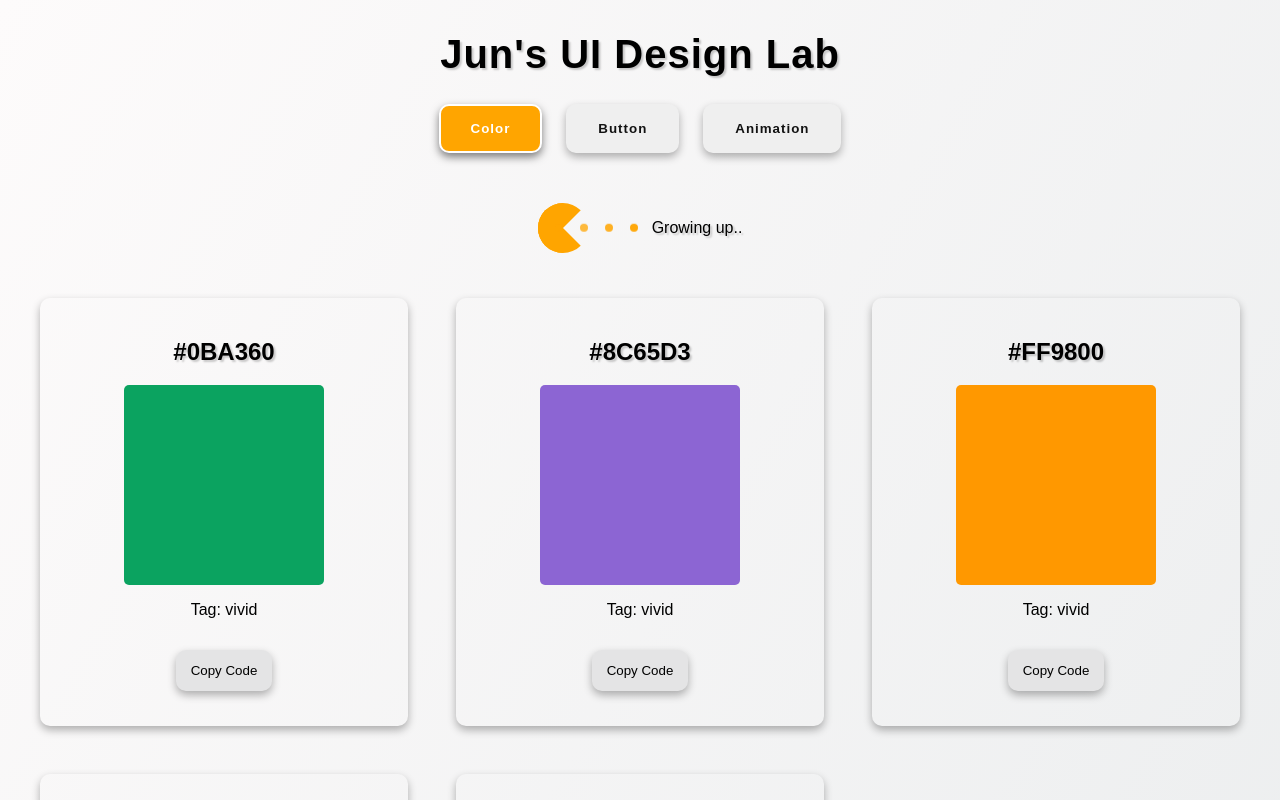
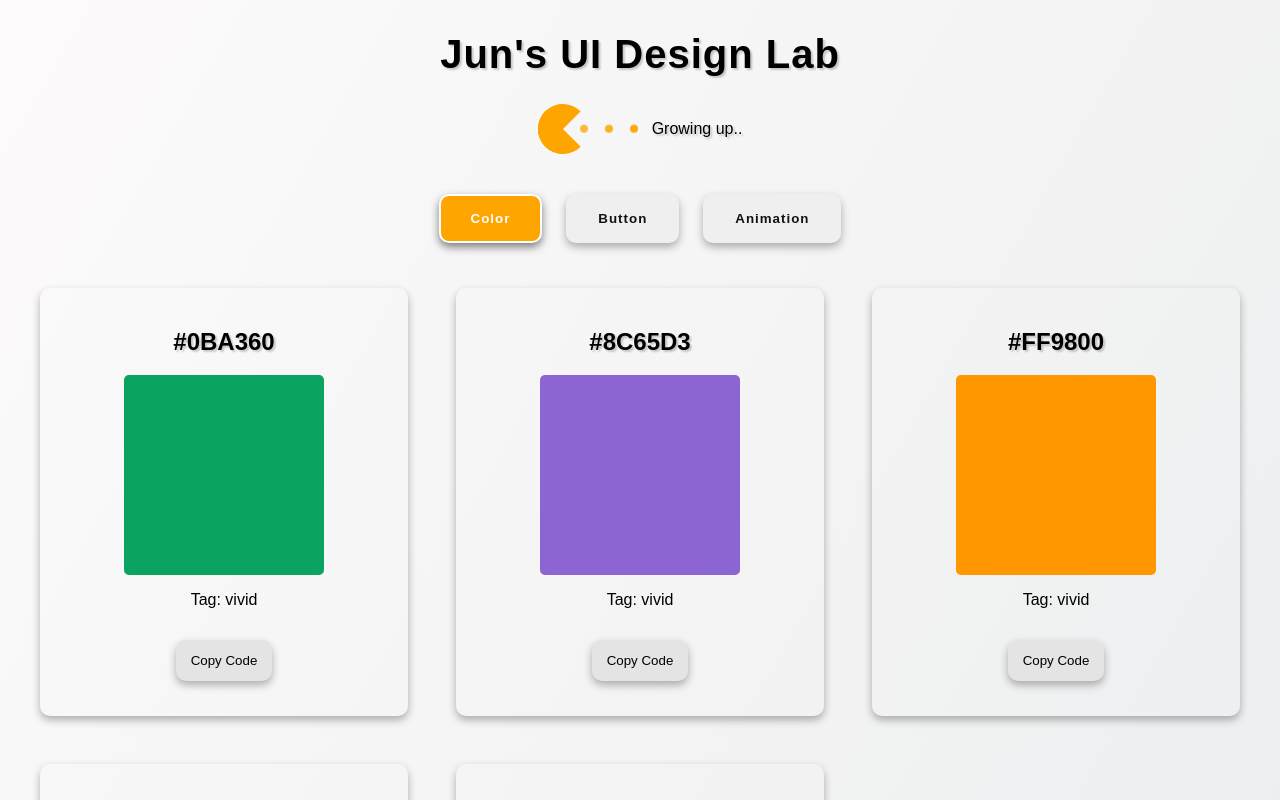
Before and after one commit to JunLee8108/jun-ui-design-lab, a React (Create React App) app: page / in a window 1280 px wide. Shown: the top 800 px of the page. Built offline with nearby package versions, Linux system fonts and the light colour scheme; a web font is replaced by a local one.

Commit message:
quick fix

```diff
--- a/src/components/navbar/Navbar.css
+++ b/src/components/navbar/Navbar.css
@@ -18,8 +18,9 @@
   justify-content: center;
   align-items: center;
   /* padding: 20px 0; */
-  margin-top: 50px;
+  margin-bottom: 40px;
   gap: 4rem;
+  /* background-color: red; */
   /* background-color: red; */
 }
 
--- a/src/components/navbar/Navbar.js
+++ b/src/components/navbar/Navbar.js
@@ -26,6 +26,10 @@ export default function Navbar() {
       <div className="navbar-container animation">
         <h1 className="navbar-title">Jun's UI Design Lab</h1>
 
+        <div className="navbar-pacman-container">
+          <PacmanLoader color="orange" /> <p>Growing up..</p>
+        </div>
+
         <div className="navbar-top-button-container">
           {topButtons.map((item, index) => {
             return (
@@ -41,10 +45,6 @@ export default function Navbar() {
             );
           })}
         </div>
-
-        <div className="navbar-pacman-container">
-          <PacmanLoader color="orange" /> <p>Growing up..</p>
-        </div>
       </div>
     </>
   );
```
